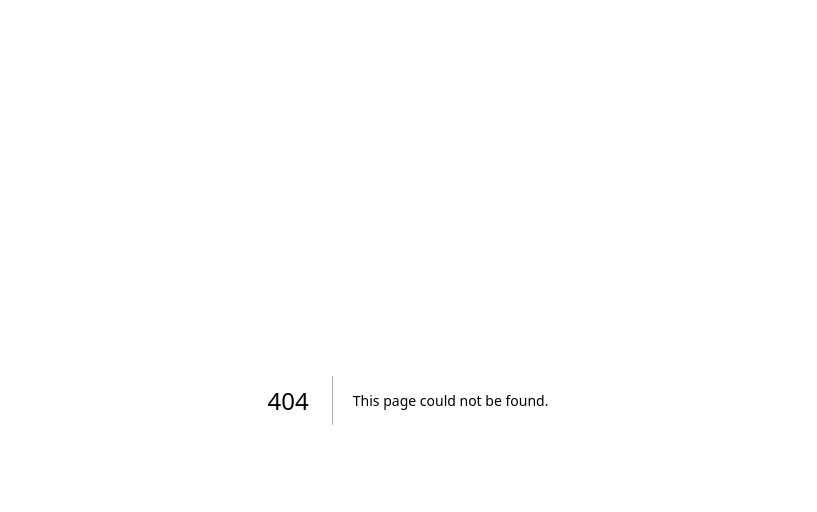
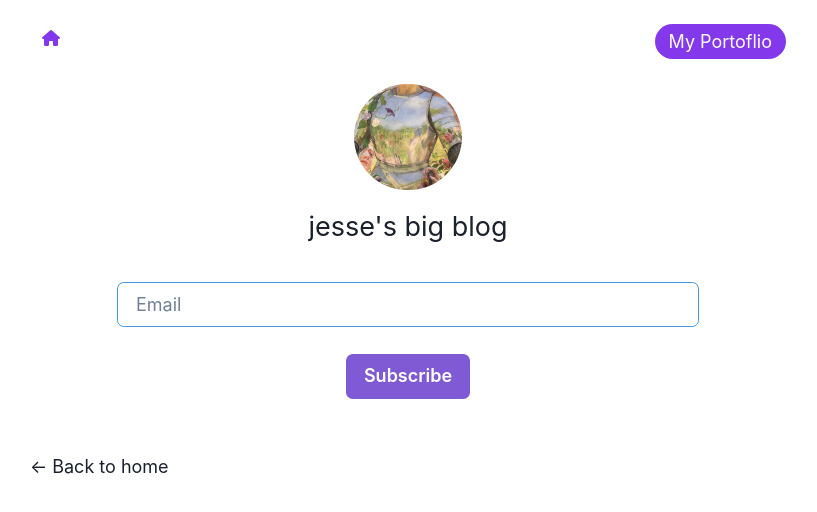
Before and after one commit to ducks23/markdown-blog, a Next.js app: page /subscribe in a window 1280 px wide. Before the commit this address had no page. Shown: the top 512 px of the page, without its empty margins (232-1049 px from the left). Built offline with nearby package versions, Linux system fonts and the light colour scheme; a small style sheet from the web is missing.

Commit message:
added email page

```diff
--- /dev/null
+++ b/pages/api/hello.js
@@ -0,0 +1,7 @@
+export default function handler(req, res) {
+  if (req.method === "POST") {
+    res.status(200).json({ text: "POST" });
+  } else if (req.method === "GET") {
+    res.status(200).json({ text: "GET" });
+  }
+}
--- /dev/null
+++ b/pages/subscribe/index.js
@@ -0,0 +1,113 @@
+import { useForm } from "react-hook-form";
+import emailjs from "@emailjs/browser";
+
+import Layout from "../../components/layout";
+
+import { ChakraProvider } from "@chakra-ui/react";
+import {
+  FormErrorMessage,
+  FormLabel,
+  FormControl,
+  Input,
+  Button,
+  Textarea,
+  useToast,
+  Center,
+} from "@chakra-ui/react";
+
+export default function EmailForm() {
+  const toast = useToast();
+
+  const {
+    handleSubmit,
+    register,
+    formState: { errors, isSubmitting },
+  } = useForm();
+
+  async function onSubmit(values) {
+    console.log(values);
+    emailjs
+      .send("service_jc1unvt", "template_pnzl32f", values, "K2i9c6y8AURAqNsTW")
+      .then(
+        () => {
+          toast({
+            title: "Email Sent",
+            description: "Thank you, we will get back to you soon.",
+            status: "success",
+            duration: 9000,
+            isClosable: true,
+          });
+          emailjs
+            .send(
+              "service_jc1unvt",
+              "template_qdwb95f",
+              values,
+              "K2i9c6y8AURAqNsTW"
+            )
+            .then((err) => {
+              console.log(err);
+            });
+        },
+        (err) => {
+          console.log(err);
+          toast({
+            title: "Not Sent",
+            description: "Please reach out with email above or over phone",
+            status: "error",
+            duration: 9000,
+            isClosable: true,
+          });
+        }
+      );
+  }
+
+  return (
+    <Layout>
+      <ChakraProvider>
+        <form className="" onSubmit={handleSubmit(onSubmit)}>
+          <Center>
+            <FormControl
+              p={2}
+              w={{
+                base: 375,
+                md: 400,
+                xl: 600,
+              }}
+              isInvalid={errors.name}
+            >
+              <Input
+                mt={2}
+                id="email"
+                borderColor="blue.400"
+                placeholder="Email"
+                {...register("email", {
+                  required: "This is required",
+                  minLength: {
+                    value: 4,
+                    message: "Minimum length should be 4",
+                  },
+                })}
+              />
+
+              <FormErrorMessage>
+                {errors.name && errors.name.message}
+              </FormErrorMessage>
+            </FormControl>
+          </Center>
+          <Center>
+            <Button
+              className="z-10"
+              mt={4}
+              color="white"
+              bg="purple.500"
+              isLoading={isSubmitting}
+              type="submit"
+            >
+              Subscribe
+            </Button>
+          </Center>
+        </form>
+      </ChakraProvider>
+    </Layout>
+  );
+}
```
Also changed, not shown: package.json (+8 -1 lines), pages/_app.js (+2 -5 lines), pages/index.js (+18 -1 lines), 1 other file (tests, documents, lock files or other folders).
